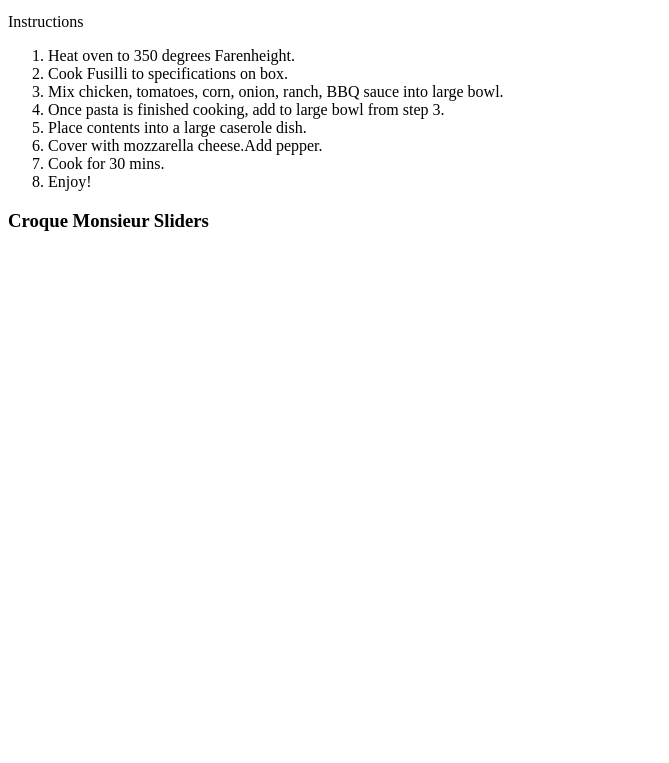
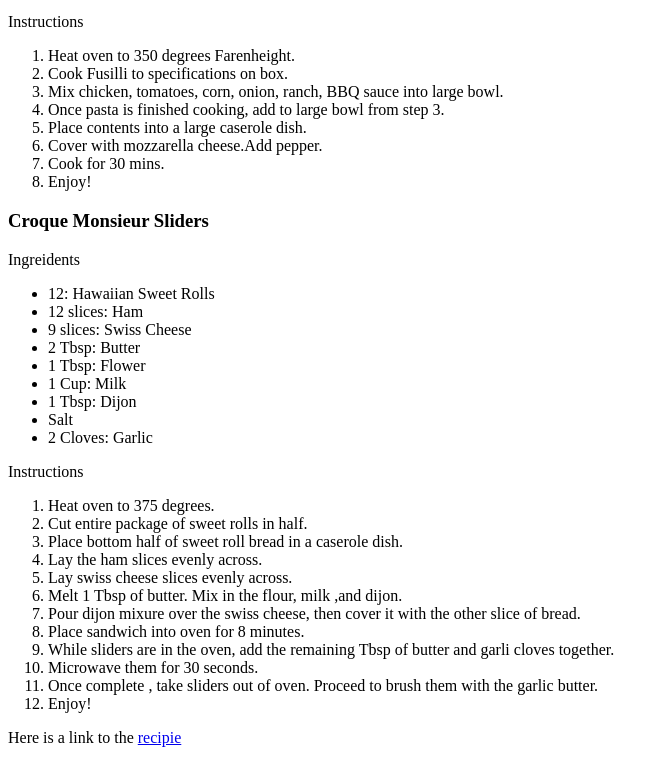
Before and after one commit to dpowers3/ITMD361Project1, a plain HTML site: page recipies.html in a window 1280 px wide. Shown: the part 382-1145 px from the top of the page, without its empty margins (0-669 px from the left). Before the commit the page ends 800 px from the top, so only its background shows below. Drawn offline with Linux system fonts and the light colour scheme.

Commit message:
added final recipie; added link on bottom to actual recipie

```diff
--- a/recipies.html
+++ b/recipies.html
@@ -33,6 +33,33 @@
 				<li>Enjoy!</li>
 			</ol>
 		<h3>Croque Monsieur Sliders</h3>
-
+			<p>Ingreidents</p>
+			<ul>
+				<li>12: Hawaiian Sweet Rolls</li>
+				<li>12 slices: Ham</li>
+				<li>9 slices: Swiss Cheese</li>
+				<li>2 Tbsp: Butter</li>
+				<li>1 Tbsp: Flower</li>
+				<li>1 Cup: Milk</li>
+				<li>1 Tbsp: Dijon</li>
+				<li>Salt</li>
+				<li>2 Cloves: Garlic</li>
+			</ul>
+			<p>Instructions</p>
+			<ol>
+				<li>Heat oven to 375 degrees.</li>
+				<li>Cut entire package of sweet rolls in half.</li>
+				<li>Place bottom half of sweet roll bread in a caserole dish.</li>
+				<li>Lay the ham slices evenly across.</li>
+				<li>Lay swiss cheese slices evenly across.</li>
+				<li>Melt 1 Tbsp of butter. Mix in the flour, milk ,and dijon.</li>
+				<li>Pour dijon mixure over the swiss cheese, then cover it with the other slice of bread.</li>
+				<li>Place sandwich into oven for 8 minutes.</li>
+				<li>While sliders are in the oven, add the remaining Tbsp of butter and garli cloves together.</li>
+				<li>Microwave them for 30 seconds.</li>
+				<li>Once complete , take sliders out of oven. Proceed to brush them with the garlic butter.</li>
+				<li>Enjoy!</li>
+			</ol>
+			<p>Here is a link to the <a href="https://gfycat.com/HorribleHeartyBlueshark" target="_blank">recipie</a></p>
 	</body>
 </html>
```
